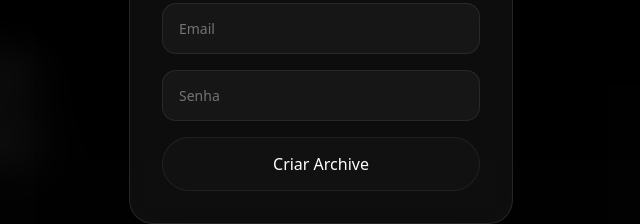
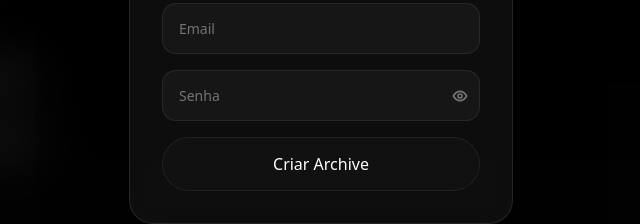
Before and after one commit to Lucas-Goes/archive, a Next.js app: page / in a window 1280 px wide. Both pictures are taken after a click on the button "Criar Archive". Shown: the part 408-632 px from the top of the page, without its empty margins (319-959 px from the left). Built offline with nearby package versions, Linux system fonts and the light colour scheme; no server answers.

Commit message:
add eye register button 2

```diff
--- a/components/auth/RegisterForm.tsx
+++ b/components/auth/RegisterForm.tsx
@@ -189,6 +189,7 @@ export function RegisterForm({ onSuccess }: Props) {
         className="input-dark"
       />
 
+     <div className="relative">
       <input
         name="password"
         type={showPassword ? "text" : "password"}
@@ -209,6 +210,7 @@ export function RegisterForm({ onSuccess }: Props) {
             <EyeIcon />
           )}
         </button>
+     </div>
 
       {error && (
         <p className="text-sm text-red-400">{error}</p>
```
